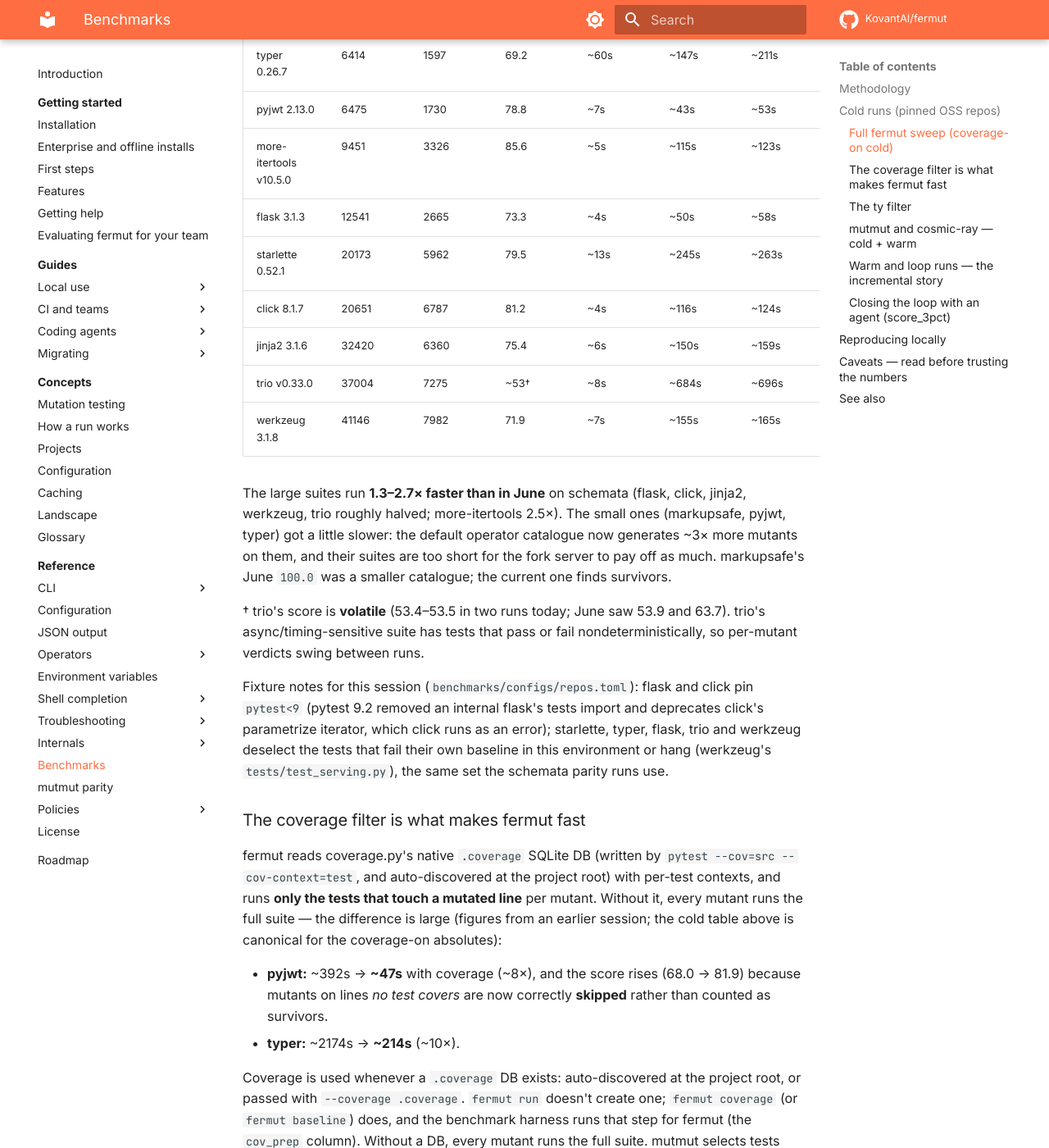
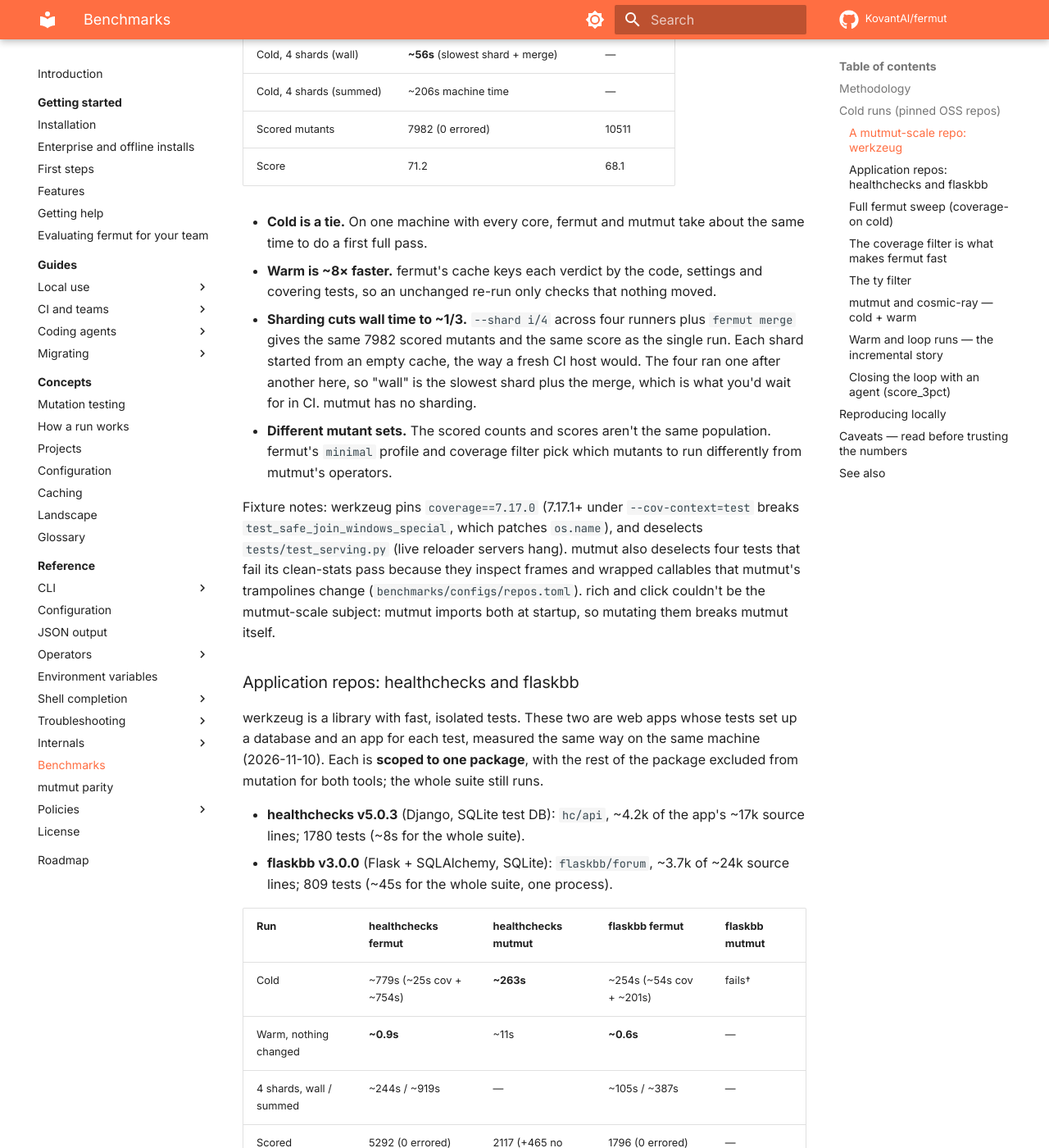
Before and after one commit to KovantAI/fermut, an MkDocs documentation site: the page built from docs/reference/benchmarks.md, in a window 1280 px wide and 1400 px high, scrolled down 2590 px. Shown: the whole window at 82% size. Built offline with MkDocs 1.6.1 and Material for MkDocs 9.7.7, drawn with Linux system fonts in a browser that asks for light colours; comment, search, counter and statistics services are not loaded; some of the changed text lies outside the part shown.

Commit message:
baseline for mutmut extra bench

```diff
--- a/docs/reference/benchmarks.md
+++ b/docs/reference/benchmarks.md
@@ -84,6 +84,94 @@
 Because `coverage_prep` is a **one-time** cost, the *steady-state* cost is
 the `mutation` column; the cold totals are the conservative first-contact
 figure.
+
+### A mutmut-scale repo: werkzeug
+
+The four repos above are small libraries. werkzeug 3.1.8 is closer to the
+size a team migrating off a long mutmut nightly runs: 21.5k lines of
+source, 10.2k lines of tests. Same machine, same session (2026-11-10):
+Apple M4 Max (14 cores, 36 GB), Python 3.13.13, pytest 9.2.0, fermut 0.7.0
+(`main` e6579ce448) vs mutmut 3.8.1, clone and install excluded.
+
+| Run                      | fermut                            | mutmut  |
+|--------------------------|-----------------------------------|---------|
+| Cold                     | ~146s (~6s coverage + ~140s run)  | ~155s   |
+| Warm, nothing changed    | **~1.5s**                         | ~12s    |
+| Cold, 4 shards (wall)    | **~56s** (slowest shard + merge)  | —       |
+| Cold, 4 shards (summed)  | ~206s machine time                | —       |
+| Scored mutants           | 7982 (0 errored)                  | 10511   |
+| Score                    | 71.2                              | 68.1    |
+
+- **Cold is a tie.** On one machine with every core, fermut and mutmut
+  take about the same time to do a first full pass.
+- **Warm is ~8× faster.** fermut's cache keys each verdict by the code,
+  settings and covering tests, so an unchanged re-run only checks
+  that nothing moved.
+- **Sharding cuts wall time to ~1/3.** `--shard i/4` across four runners
+  plus `fermut merge` gives the same 7982 scored mutants and the same
+  score as the single run. Each shard started from an empty cache,
+  the way a fresh CI host would. The four ran one after another here, so
+  "wall" is the slowest shard plus the merge, which is what you'd wait
+  for in CI. mutmut has no sharding.
+- **Different mutant sets.** The scored counts and scores aren't the
+  same population. fermut's `minimal` profile and coverage filter pick
+  which mutants to run differently from mutmut's operators.
+
+Fixture notes: werkzeug pins `coverage==7.17.0` (7.17.1+ under
+`--cov-context=test` breaks `test_safe_join_windows_special`, which patches
+`os.name`), and deselects `tests/test_serving.py` (live reloader servers
+hang). mutmut also deselects four tests that fail its clean-stats pass
+because they inspect frames and wrapped callables that mutmut's
+trampolines change (`benchmarks/configs/repos.toml`). rich and click
+couldn't be the mutmut-scale subject: mutmut imports both at startup, so
+mutating them breaks mutmut itself.
+
+### Application repos: healthchecks and flaskbb
+
+werkzeug is a library with fast, isolated tests. These two are web apps
+whose tests set up a database and an app for each test, measured the same
+way on the same machine (2026-11-10). Each is **scoped to one package**,
+with the rest of the package excluded from mutation for both tools; the
+whole suite still runs.
+
+- **healthchecks v5.0.3** (Django, SQLite test DB): `hc/api`, ~4.2k of
+  the app's ~17k source lines; 1780 tests (~8s for the whole suite).
+- **flaskbb v3.0.0** (Flask + SQLAlchemy, SQLite): `flaskbb/forum`, ~3.7k
+  of ~24k source lines; 809 tests (~45s for the whole suite, one process).
+
+| Run                     | healthchecks fermut       | healthchecks mutmut | flaskbb fermut           | flaskbb mutmut |
+|-------------------------|---------------------------|---------------------|--------------------------|----------------|
+| Cold                    | ~779s (~25s cov + ~754s)  | **~263s**           | ~254s (~54s cov + ~201s) | fails†         |
+| Warm, nothing changed   | **~0.9s**                 | ~11s                | **~0.6s**                | —              |
+| 4 shards, wall / summed | ~244s / ~919s             | —                   | ~105s / ~387s            | —              |
+| Scored                  | 5292 (0 errored)          | 2117 (+465 no tests)| 1796 (0 errored)         | —              |
+| Score                   | 72.7                      | 78.0                | 56.2                     | —              |
+
+- **healthchecks: mutmut is ~3× faster cold, fermut scores ~2.5× more
+  mutants.** Per scored mutant the two are close (~0.14s vs ~0.12s).
+  Each of fermut's forks re-creates the Django test database, because
+  pytest-django sets it up in the first test, after the fork. That makes
+  it ~2s per mutant per worker, against tens of milliseconds on werkzeug.
+- **Warm re-runs and sharding are where fermut pulls ahead**, as on
+  werkzeug: under a second warm, and a quarter of the cold wall time on
+  four runners.
+- † **mutmut 3.8.1 can't run flaskbb.** Its stats pass succeeds, then
+  its clean-test run errors in collection: `The setup method 'add_url_rule'
+  can no longer be called on the blueprint '_themes'` (flask-themes2's
+  module-level blueprint). The same suite passes under plain pytest. The
+  likely cause is mutmut running pytest again in the same process with
+  Flask's state still live. Not patched: that would benchmark a modified
+  flaskbb.
+
+Fixture notes (`benchmarks/configs/repos.toml`): healthchecks runs under
+pytest-django with a `bench_settings.py` that re-applies its test-only
+settings (upstream gates them on `manage.py test`). Its checkout gets an
+empty `setup.cfg` so fermut finds the project root (fermut stops only at
+`pyproject.toml` / `setup.cfg`). mutmut also copies `CHANGELOG.md` and
+`search.db`, which the settings and search view read. flaskbb replaces
+its xdist `addopts`, and deselects `test_flaskbbdomain_translations` for
+both tools: it needs the compiled `*.mo` files, which `.gitignore` lists
+and fermut's mirror therefore drops.
 
 ### Full fermut sweep (coverage-on cold)
 
```
Also changed, not shown: 4 other files.
